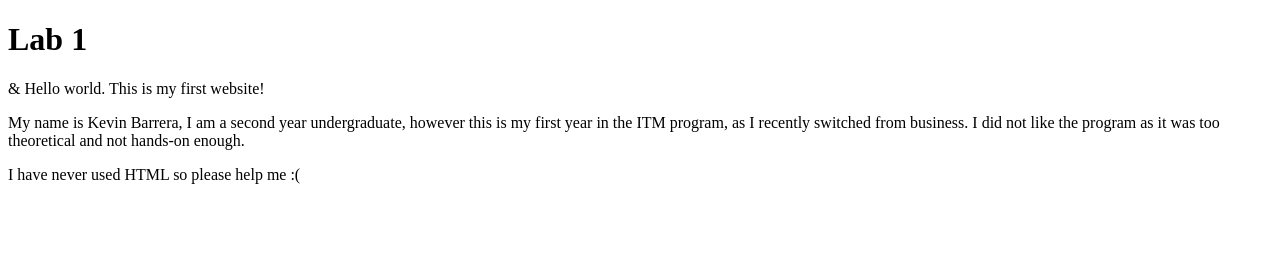
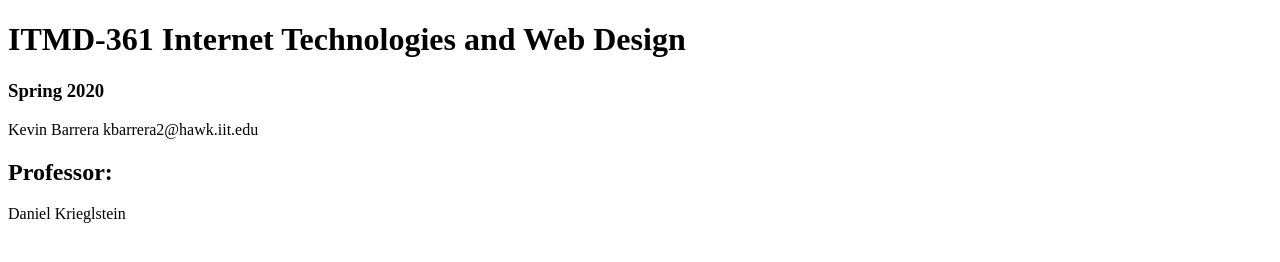
Before and after one commit to KevinBarreraIIT/lab2, a plain HTML site: page index.html in a window 1280 px wide. Drawn offline with Linux system fonts and the light colour scheme.

Commit message:
Eliminated content from Lab1, starting to fill with directions from Lab2

```diff
--- a/index.html
+++ b/index.html
@@ -5,9 +5,10 @@
   <title>ITMD-361 Internet Technologies and Web Design</title>
 </head>
 <body>
-  <h1>Lab 1</h1>
-  <p>&amp; Hello world. This is my first website!</p>
-  <p>My name is Kevin Barrera, I am a second year undergraduate, however this is my first year in the ITM program, as I recently switched from business. I did not like the program as it was too theoretical and not hands-on enough.</p>
-  <p>I have never used HTML so please help me :(</p>
+  <h1>ITMD-361 Internet Technologies and Web Design</h1>
+  <h3>Spring 2020</h3>
+  <p>Kevin Barrera kbarrera2@hawk.iit.edu</p>
+  <h2>Professor:</h2>
+  <p>Daniel Krieglstein</p>
 </body>
 </html>
```
